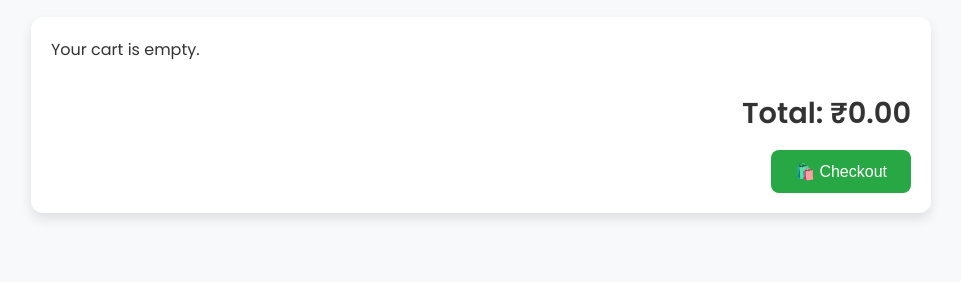
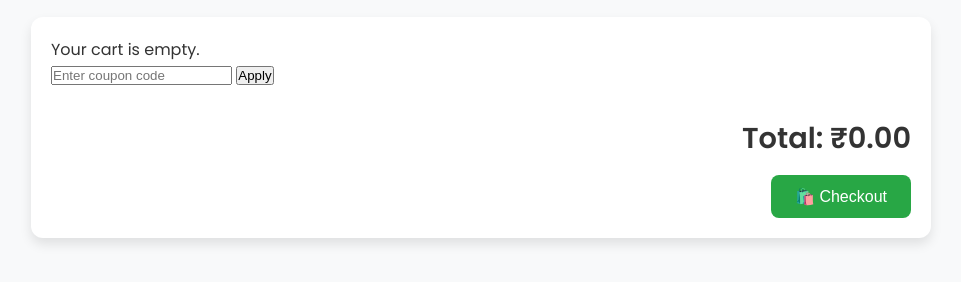
Before and after one commit to RamanandaSagarBagu/food-menu, a plain HTML site: page cart.html in a window 1280 px wide. Shown: the part 162-444 px from the top of the page, without its empty margins (159-1120 px from the left). Drawn offline with Linux system fonts and the light colour scheme.

Commit message:
Update cart.html

```diff
--- a/cart.html
+++ b/cart.html
@@ -9,16 +9,21 @@
 <body>
 
     <header class="cart-header">
-        <h1>Your  Cart</h1>
+        <h1>Your Cart</h1>
         <a href="index.html" class="back-link">← Back to Menu</a>
     </header>
 
     <div class="cart-container">
         <div id="cart-items" class="cart-items"></div>
 
+        <div class="coupon-container">
+            <input type="text" id="coupon-code" placeholder="Enter coupon code">
+            <button onclick="applyCoupon()">Apply</button>
+        </div>
+
         <div class="cart-summary">
             <h2>Total: ₹<span id="cart-total">0.00</span></h2>
-            <button class="checkout-btn" onclick="proceedToPayment()">🛍️ Checkout</button>
+            <button id="checkout-btn" class="checkout-btn" onclick="proceedToPayment()">🛍️ Checkout</button>
         </div>
     </div>
 
```
